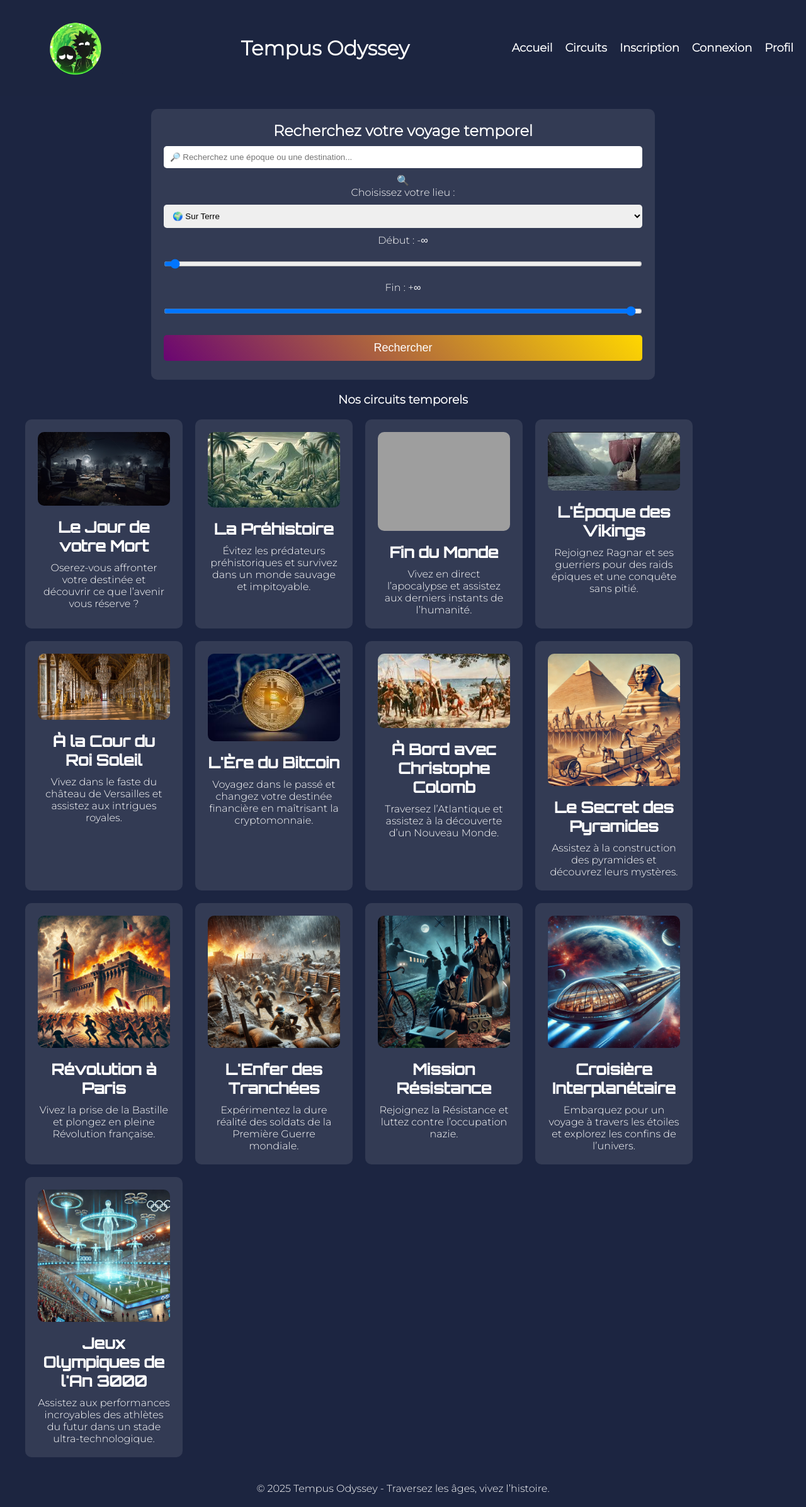
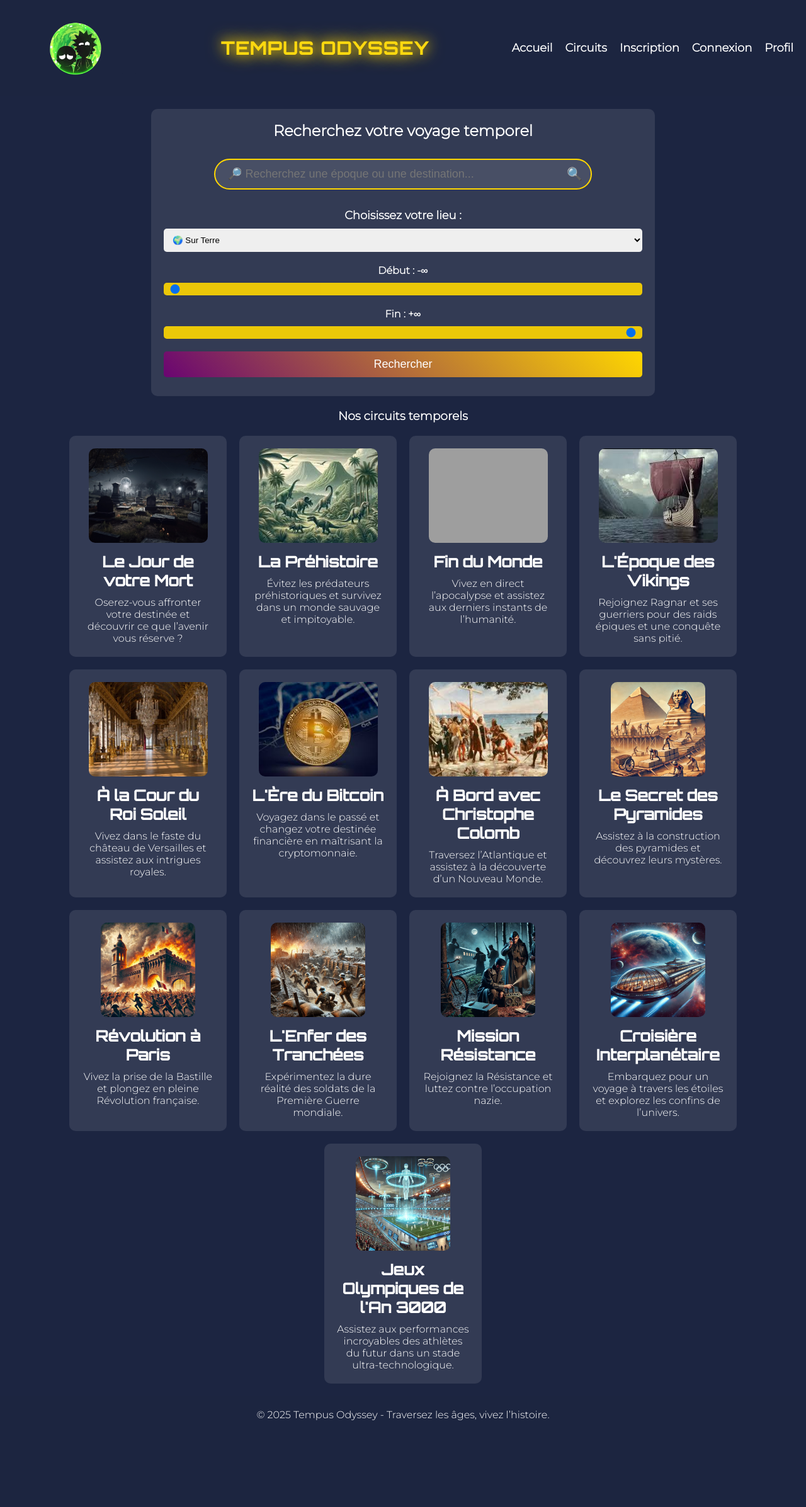
Before and after one commit to Elcroko/Projet-S4, a PHP site: page /circuits.html in a window 1280 px wide. Shown: the whole page at 63% size. After the commit the page ends 2256 px from the top, so only its background shows below. Run offline with PHP 8.4, Linux system fonts and the light colour scheme; grey boxes are pictures that could not be loaded.

Commit message:
Update circuits.css

```diff
--- a/projet/css/circuits.css
+++ b/projet/css/circuits.css
@@ -1,3 +1,4 @@
+
 @import url('https://fonts.googleapis.com/css2?family=Orbitron:wght@500&family=Montserrat:wght@300&display=swap');
 
 /* ============================== */
@@ -28,6 +29,33 @@ header {
     background: rgba(28, 37, 65, 0.9);
 
 }
+
+/* Animation du titre Tempus Odyssey */
+.site-title {
+    font-size: 28px;
+    font-weight: bold;
+    text-transform: uppercase;
+    color: white;
+    text-align: center;
+    position: relative;
+    font-family: 'Orbitron', sans-serif;
+    letter-spacing: 2px;
+    text-shadow: 0 0 10px rgba(255, 215, 0, 0.5);
+    animation: glow-effect 2s infinite alternate;
+}
+
+/* Animation du glow */
+@keyframes glow-effect {
+    0% {
+        text-shadow: 0 0 5px rgba(255, 215, 0, 0.5);
+        color: white;
+    }
+    100% {
+        text-shadow: 0 0 20px rgba(255, 215, 0, 1), 0 0 30px rgba(255, 215, 0, 0.8);
+        color: #FFD700;
+    }
+}
+
 
 .logo {
     width: 200px;
@@ -96,9 +124,54 @@ nav ul li a:hover {
 .filters button:hover {
     background: linear-gradient(45deg, #FFD700, #6A0572);
 }
+.filters label {
+    display: block;
+    margin-top: 10px;
+    font-size: 18px;
+    font-weight: bold;
+}
+
+.filters select, .filters input[type="range"] {
+    width: 100%;
+    padding: 10px;
+    margin: 10px 0;
+    border: none;
+    border-radius: 5px;
+}
+
+/* Styles des curseurs de temps */
+.time-slider {
+    -webkit-appearance: none;
+    appearance: none;
+    width: 100%;
+    height: 5px;
+    background: #FFD700;
+    border-radius: 5px;
+    outline: none;
+    opacity: 0.9;
+    transition: opacity 0.2s;
+}
+
+.time-slider:hover {
+    opacity: 1;
+}
+
+.filters label {
+    display: block;
+    margin-top: 10px;
+    font-size: 18px;
+    font-weight: bold;
+}
+
+#temps-debut-label, #temps-fin-label {
+    font-size: 16px;
+    margin-top: 5px;
+    color: white;
+    font-weight: bold;
+}
 .circuits-container {
     display: flex;
-
+    justify-content: center;
     flex-wrap: wrap;
     gap: 20px;
     margin: 20px auto;
@@ -108,19 +181,62 @@ nav ul li a:hover {
     background: rgba(255, 255, 255, 0.1);
     padding: 20px;
     border-radius: 10px;
-
     width: 250px;
     transition: transform 0.3s ease;
+    display: flex;
+    flex-direction: column;
+    align-items: center;
+    text-align: center;
 }
 .circuit:hover {
-    transform: scale(1.05);
+    transform: scale(1.1);
+    box-shadow: 0 0 20px rgba(255, 215, 0, 0.7);
 }
 .circuit img {
-    width: 100%;
+    display: block;
+    max-width: 90%;
+    height: 150px;
     border-radius: 10px;
+    object-fit: cover;
+    margin: 0 auto;
 }
 .circuit h4 {
     margin: 15px 0 10px;
     font-size: 1.5rem;
     font-family: 'Orbitron', sans-serif;
 }
+/* Nouvelle barre de recherche futuriste */
+.search-container {
+    position: relative;
+    width: 100%;
+    max-width: 600px;
+    margin: 20px auto;
+}
+
+.search-container input {
+    width: 100%;
+    padding: 12px 50px 12px 20px;
+    font-size: 18px;
+    border-radius: 30px;
+    border: 2px solid #FFD700;
+    background: rgba(255, 255, 255, 0.1);
+    color: white;
+    transition: all 0.3s ease-in-out;
+}
+
+.search-container input:focus {
+    border-color: #FFAA00;
+    box-shadow: 0 0 10px #FFD700;
+    outline: none;
+}
+
+/* Icône de recherche intégrée */
+.search-container .search-icon {
+    position: absolute;
+    right: 15px;
+    top: 50%;
+    transform: translateY(-50%);
+    font-size: 20px;
+    color: #FFD700;
+    pointer-events: none;
+}
```
